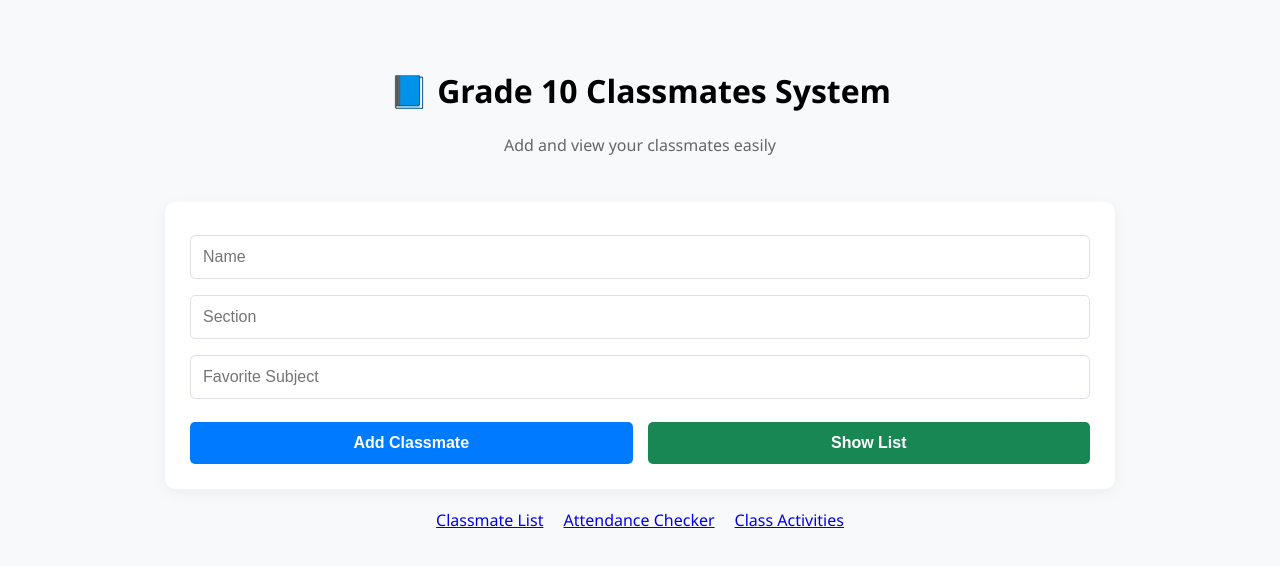
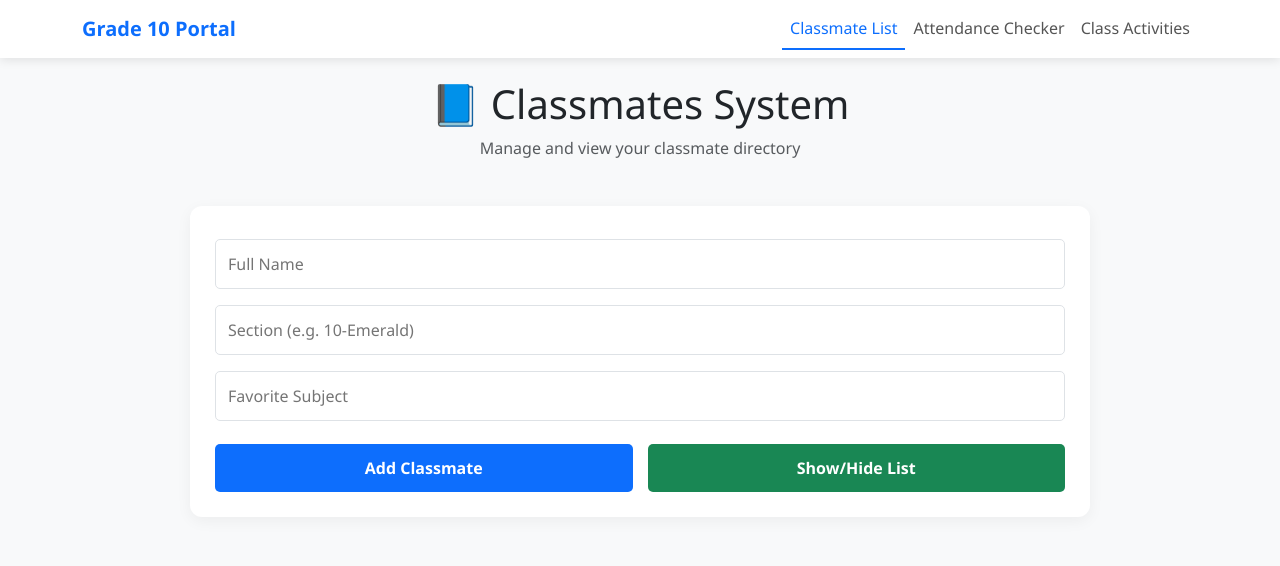
Before and after one commit to GWFrancisco/Fairview_ICT10_Q4Project_Francisco_Gavin_Agudo_Jairo, a plain HTML site: page classmatelist.html in a window 1280 px wide. Drawn offline with nearby package versions, Linux system fonts and the light colour scheme.

Commit message:
Update classmatelist.html

```diff
--- a/classmatelist.html
+++ b/classmatelist.html
@@ -4,63 +4,139 @@
     <meta charset="UTF-8">
     <meta name="viewport" content="width=device-width, initial-scale=1.0">
     <title>Grade 10 Classmates System</title>
+
+    <!-- Bootstrap CSS -->
+    <link href="https://cdn.jsdelivr.net/npm/bootstrap@5.3.3/dist/css/bootstrap.min.css" rel="stylesheet">
+
     <style>
-        body { font-family: 'Segoe UI', Tahoma, Geneva, Verdana, sans-serif; background-color: #f8f9fa; display: flex; flex-direction: column; align-items: center; padding: 40px; }
-        .card { background: white; padding: 25px; border-radius: 10px; box-shadow: 0 4px 15px rgba(0,0,0,0.05); width: 100%; max-width: 900px; margin-bottom: 20px; }
+        body {
+            font-family: 'Segoe UI', Tahoma, Geneva, Verdana, sans-serif;
+            background-color: #f8f9fa;
+            padding-top: 80px; /* Space for the fixed navbar */
+            display: flex;
+            flex-direction: column;
+            align-items: center;
+        }
+
+        /* Navbar Styling */
+        .navbar {
+            background-color: #ffffff;
+            box-shadow: 0 2px 10px rgba(0,0,0,0.1);
+        }
+        .nav-link {
+            font-weight: 500;
+            color: #555 !important;
+            transition: 0.3s;
+        }
+        .nav-link:hover {
+            color: #0d6efd !important;
+        }
+        .nav-link.active {
+            color: #0d6efd !important;
+            border-bottom: 2px solid #0d6efd;
+        }
+
+        /* Card Styling */
+        .card {
+            background: white;
+            padding: 25px;
+            border-radius: 12px;
+            box-shadow: 0 4px 15px rgba(0,0,0,0.05);
+            width: 100%;
+            max-width: 900px;
+            margin-bottom: 20px;
+            border: none;
+        }
+
         .header { text-align: center; margin-bottom: 30px; }
-        input { width: 100%; padding: 12px; margin: 8px 0; border: 1px solid #dee2e6; border-radius: 5px; box-sizing: border-box; font-size: 16px; }
+        input {
+            width: 100%;
+            padding: 12px;
+            margin: 8px 0;
+            border: 1px solid #dee2e6;
+            border-radius: 5px;
+            font-size: 16px;
+        }
+
         .btn-group { display: flex; gap: 15px; margin-top: 15px; }
-        button { flex: 1; padding: 12px; border: none; border-radius: 5px; cursor: pointer; font-size: 16px; font-weight: 600; transition: opacity 0.2s; }
-        .btn-add { background-color: #007bff; color: white; }
+        button {
+            flex: 1;
+            padding: 12px;
+            border: none;
+            border-radius: 5px;
+            cursor: pointer;
+            font-size: 16px;
+            font-weight: 600;
+            transition: transform 0.1s, opacity 0.2s;
+        }
+        button:active { transform: scale(0.98); }
+
+        .btn-add { background-color: #0d6efd; color: white; }
         .btn-show { background-color: #198754; color: white; }
-        button:hover { opacity: 0.9; }
-        #list-section { display: none; } /* Hidden by default */
+
+        #list-section { display: none; }
         .list-content { line-height: 1.8; color: #333; }
+
+        /* List item styling */
+        .student-entry {
+            padding: 10px;
+            border-bottom: 1px solid #f1f1f1;
+        }
     </style>
 </head>
 <body>
 
+    <!-- Navigation Bar -->
+    <nav class="navbar navbar-expand-lg fixed-top">
+        <div class="container">
+            <a class="navbar-brand fw-bold text-primary" href="#">Grade 10 Portal</a>
+            <button class="navbar-toggler" type="button" data-bs-toggle="collapse" data-bs-target="#navbarNav">
+                <span class="navbar-toggler-icon"></span>
+            </button>
+            <div class="collapse navbar-collapse" id="navbarNav">
+                <ul class="navbar-nav ms-auto">
+                    <li class="nav-item">
+                        <a class="nav-link active" href="classmatelist.html">Classmate List</a>
+                    </li>
+                    <li class="nav-item">
+                        <a class="nav-link" href="attendancetracker.html">Attendance Checker</a>
+                    </li>
+                    <li class="nav-item">
+                        <a class="nav-link" href="classactivities.html">Class Activities</a>
+                    </li>
+                </ul>
+            </div>
+        </div>
+    </nav>
+
     <div class="header">
-        <h1>📘 Grade 10 Classmates System</h1>
-        <p style="color: #666;">Add and view your classmates easily</p>
+        <h1>📘 Classmates System</h1>
+        <p class="text-muted">Manage and view your classmate directory</p>
     </div>
 
     <div class="card">
-        <input type="text" id="nameInput" placeholder="Name">
-        <input type="text" id="sectionInput" placeholder="Section">
+        <input type="text" id="nameInput" placeholder="Full Name">
+        <input type="text" id="sectionInput" placeholder="Section (e.g. 10-Emerald)">
         <input type="text" id="subjectInput" placeholder="Favorite Subject">
 
         <div class="btn-group">
             <button class="btn-add" onclick="addNewClassmate()">Add Classmate</button>
-            <button class="btn-show" onclick="toggleList()">Show List</button>
+            <button class="btn-show" onclick="toggleList()">Show/Hide List</button>
         </div>
     </div>
 
     <div class="card" id="list-section">
-        <h2 style="font-size: 1.2rem;">📋 Classmate List</h2>
+        <h2 style="font-size: 1.2rem;"> Classmate List</h2>
         <hr style="border: 0.5px solid #eee; margin: 15px 0;">
         <div id="classmateDisplay" class="list-content">
-            </div>
+            <!-- Classmates will appear here -->
+        </div>
     </div>
 
-    <div style="display:flex; gap:20px; align-items:center;">
-
-    <li class="nav-item" style="list-style:none;">
-        <a class="nav-link" href="classmatelist.html">Classmate List</a>
-    </li>
-
-    <li class="nav-item" style="list-style:none;">
-        <a class="nav-link" href="attendancetracker.html">Attendance Checker</a>
-    </li>
-
-    <li class="nav-item" style="list-style:none;">
-        <a class="nav-link" href="classactivities.html">Class Activities</a>
-    </li>
-
-    </div>
+    <!-- Bootstrap JS Bundle -->
+    <script src="https://cdn.jsdelivr.net/npm/bootstrap@5.3.3/dist/js/bootstrap.bundle.min.js"></script>
 
     <script>
-        // The Class definition
         class Classmate {
             constructor(name, section, favoriteSubject) {
                 this.name = name;
@@ -69,11 +145,10 @@
             }
 
             introduce() {
-                return `Hi! I am ${this.name} from ${this.section}. My favorite subject is ${this.favoriteSubject}.`;
+                return `Hi! I am <strong>${this.name}</strong> from <em>${this.section}</em>. My favorite subject is ${this.favoriteSubject}.`;
             }
         }
 
-        // Initialize with 5 classmates as requested
         let classmates = [
             new Classmate("Kristine", "10-Emerald", "Math"),
             new Classmate("Jean", "10-Sapphire", "Science"),
@@ -91,13 +166,12 @@
                 const newStudent = new Classmate(name, section, subject);
                 classmates.push(newStudent);
 
-                // Clear inputs
                 document.getElementById('nameInput').value = '';
                 document.getElementById('sectionInput').value = '';
                 document.getElementById('subjectInput').value = '';
 
                 alert("Classmate added successfully!");
-                renderList(); // Update the list content in the background
+                renderList();
             } else {
                 alert("Please fill in all boxes.");
             }
@@ -105,13 +179,13 @@
 
         function renderList() {
             const display = document.getElementById('classmateDisplay');
-            display.innerHTML = ""; // Clear current view
+            display.innerHTML = "";
 
-            // Loop to display all introductions
             classmates.forEach(student => {
-                const p = document.createElement('p');
-                p.textContent = student.introduce();
-                display.appendChild(p);
+                const div = document.createElement('div');
+                div.className = "student-entry";
+                div.innerHTML = student.introduce();
+                display.appendChild(div);
             });
         }
 
```
